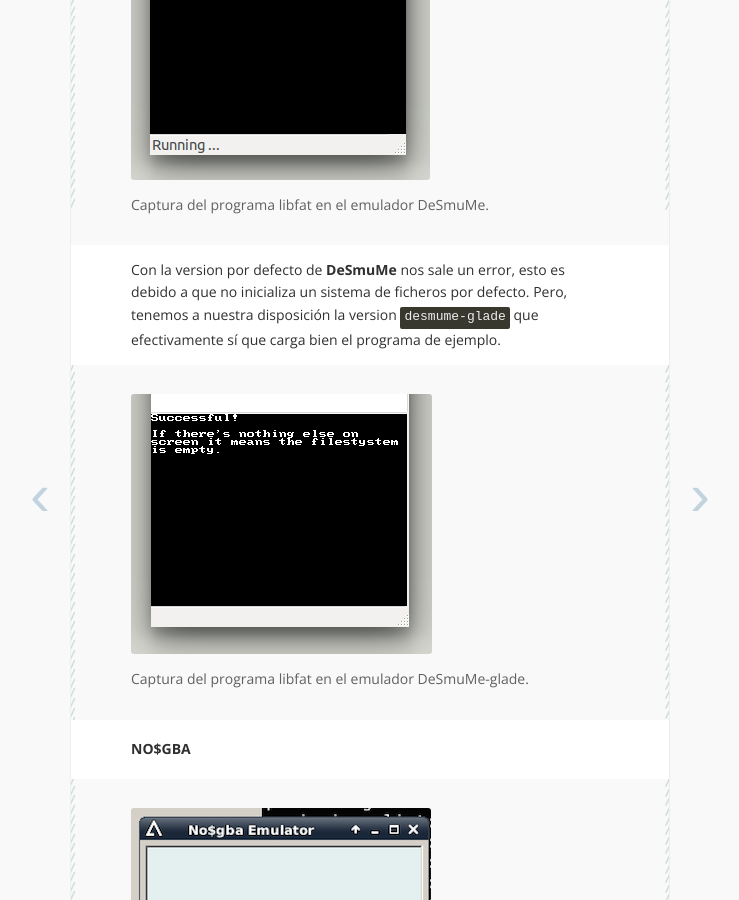
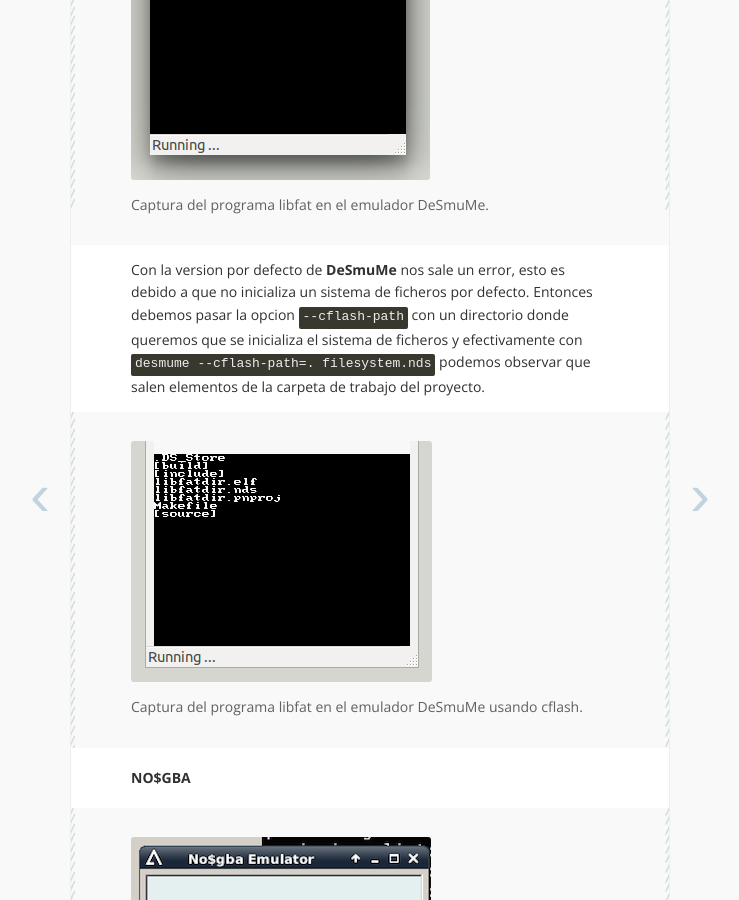
Before and after one commit to Sumolari/TacticsDS, a Jekyll site: the page built from _posts/2015-02-26-p3-Entrada-y-salida-de-datos-utilizando-el-texto.md, in a window 1280 px wide and 900 px high, scrolled down 4543 px. Shown: the whole window, without its empty margins (270-1009 px from the left). Built offline with Jekyll 4.4.1, drawn with Linux system fonts in a browser that asks for light colours; Markdown is read by kramdown in place of the engine named in the settings; comment, search, counter and statistics services are not loaded.

Commit message:
Added cflash to p3

```diff
--- a/_posts/2015-02-26-p3-Entrada-y-salida-de-datos-utilizando-el-texto.md
+++ b/_posts/2015-02-26-p3-Entrada-y-salida-de-datos-utilizando-el-texto.md
@@ -69,12 +69,12 @@
 >
 > Captura del programa libfat en el emulador DeSmuMe.
 
-Con la version por defecto de **DeSmuMe** nos sale un error, esto es debido a que no inicializa un sistema de ficheros por defecto. Pero, tenemos a nuestra disposición la version `desmume-glade` que efectivamente sí que carga bien el programa de ejemplo.
+Con la version por defecto de **DeSmuMe** nos sale un error, esto es debido a que no inicializa un sistema de ficheros por defecto. Entonces debemos pasar la opcion `--cflash-path` con un directorio donde queremos que se inicializa el sistema de ficheros y efectivamente con `desmume --cflash-path=. filesystem.nds` podemos observar que salen elementos de la carpeta de trabajo del proyecto.
 
-> ![Captura del programa libfat en el emulador DeSmuMe-glade.
-](../../../../p3Media/fat_glade.png)
+> ![Captura del programa libfat en el emulador DeSmuMe usando cflash](../../../../p3media/fat_cflash.png)
 >
-> Captura del programa libfat en el emulador DeSmuMe-glade.
+> Captura del programa libfat en el emulador DeSmuMe usando cflash.
+
 
 ####NO$GBA
 
```
Also changed, not shown: p3Media/fat_cflash.png (added), p3Media/fat_glade.png (deleted).
